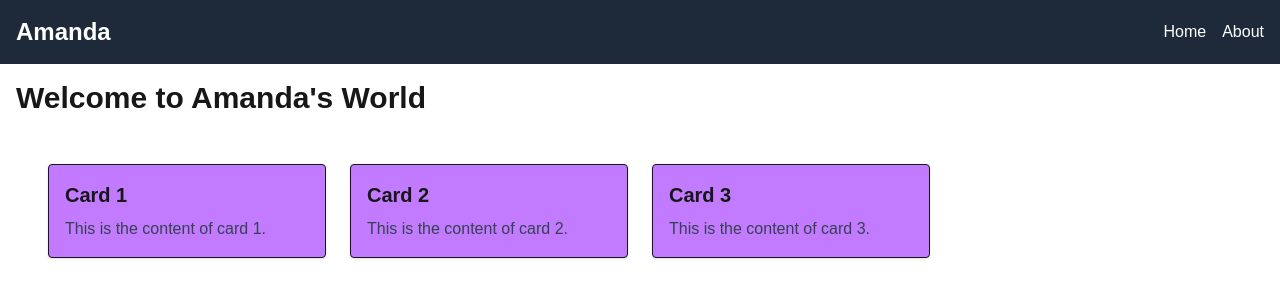
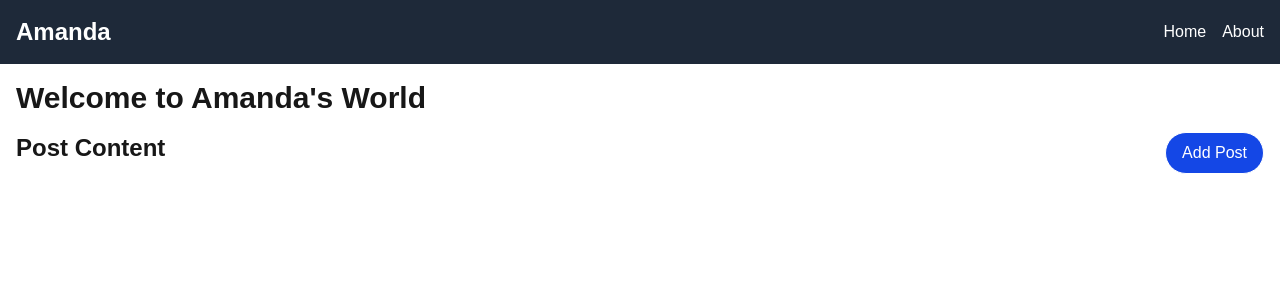
Before and after one commit to ama-lyn/alx-project-0x02-setup, a Next.js app in the folder alx-project-0x02/: page /home in a window 1280 px wide. Shown: the top 300 px of the page. Built offline with nearby package versions, Linux system fonts and the light colour scheme.

Commit message:
Modal Component

```diff
--- a/alx-project-0x02/components/common/Card.tsx
+++ b/alx-project-0x02/components/common/Card.tsx
@@ -1,5 +1,4 @@
-import { type CardProps } from '@/interfaces';
-import { cardData } from '@/constants/index';
+import { type CardProps } from "@/interfaces";
 
 const CardItem: React.FC<{ item: CardProps }> = ({ item }) => {
   return (
@@ -10,24 +9,20 @@ const CardItem: React.FC<{ item: CardProps }> = ({ item }) => {
   );
 };
 
-const CardList: React.FC = () => {
-  return (
+const CardList: React.FC<{ posts: CardProps[] }> = ({ posts }) => (
   <div className="grid grid-cols-1 md:grid-cols-2 lg:grid-cols-4 gap-6 px-4 md:px-8">
-      {cardData.map((item: CardProps, index: number) => (
+    {posts.map((item, index) => (
       <CardItem key={index} item={item} />
     ))}
   </div>
 );
-};
 
-const Card: React.FC = () => {
-  return (
+const Card: React.FC<{ posts: CardProps[] }> = ({ posts }) => (
   <div className="min-h-screen">
     <div className="py-8">
-        <CardList />
+      <CardList posts={posts} />
     </div>
   </div>
 );
-};
 
 export default Card;
--- /dev/null
+++ b/alx-project-0x02/components/common/PostModal.tsx
@@ -0,0 +1,72 @@
+import { CardProps, PostModalProps } from "@/interfaces";
+import React, { useState } from "react";
+
+const PostModal: React.FC<PostModalProps> = ({ onClose, onSubmit }) => {
+  const [post, setPost] = useState<CardProps>({
+    id:1,
+    title: "",
+    content: ""
+  });
+
+  const handleChange = (e: React.ChangeEvent<HTMLInputElement | HTMLTextAreaElement>) => {
+    const { name, value } = e.target;
+    setPost((prevPost) => ({ ...prevPost, [name]: value }));
+  };
+
+  const handleSubmit = (e: React.FormEvent) => {
+    e.preventDefault();
+    onSubmit(post);
+    onClose();
+  };
+
+  return (
+    <div className="fixed inset-0 bg-gray-900 bg-opacity-50 flex justify-center items-center">
+      <div className="bg-white rounded-lg p-8 shadow-lg w-full max-w-md">
+        <h2 className="text-2xl font-bold mb-4 text-gray-800">Add New Post</h2>
+        <form onSubmit={handleSubmit}>
+          <div className="mb-4">
+            <label htmlFor="title" className="block text-gray-700 font-medium mb-2">Title</label>
+            <input
+              type="text"
+              id="title"
+              name="title"
+              value={post.title}
+              onChange={handleChange}
+              className="w-full px-4 py-2 border rounded-lg focus:outline-none focus:ring-2 focus:ring-blue-500"
+              placeholder="Enter post title"
+            />
+          </div>
+          <div className="mb-4">
+            <label htmlFor="content" className="block text-gray-700 font-medium mb-2">Content</label>
+            <textarea
+              id="content"
+              name="content"
+              value={post.content}
+              onChange={handleChange}
+              rows={4}
+              className="w-full px-4 py-2 border rounded-lg focus:outline-none focus:ring-2 focus:ring-blue-500"
+              placeholder="Enter post content"
+            />
+          </div>
+          <div className="flex justify-between items-center">
+            <button
+              type="button"
+              onClick={onClose}
+              className="px-4 py-2 text-gray-600 hover:text-gray-800 focus:outline-none"
+            >
+              Cancel
+            </button>
+            <button
+              type="submit"
+              className="px-6 py-2 bg-blue-500 text-white rounded-lg hover:bg-blue-600 transition"
+            >
+              Add Post
+            </button>
+          </div>
+        </form>
+      </div>
+    </div>
+  );
+};
+
+export default PostModal;
--- a/alx-project-0x02/components/layout/Header.tsx
+++ b/alx-project-0x02/components/layout/Header.tsx
@@ -8,11 +8,11 @@ const Header: React.FC = () => {
         <nav>
           <ul className="flex space-x-4">
             <li className='hover:text-yellow-400 cursor:pointer'>
-              <Link href="/home" />
+              <Link href="/home" className='cursor:pointer'/>
               Home
             </li>
             <li className="hover:text-yellow-400 cursor:pointer">
-              <Link href="/about"/>
+              <Link href="/about" className='cursor:pointer'/>
               About
             </li>
           </ul>
--- a/alx-project-0x02/constants/index.ts
+++ /dev/null
@@ -1,16 +0,0 @@
-import { CardProps } from '@/interfaces/index';
-
-export const cardData: CardProps[] = [
-    {
-        title: "Card 1",
-        content: "This is the content of card 1."
-    },
-    {
-        title: "Card 2",
-        content: "This is the content of card 2."
-    },
-    {
-        title: "Card 3",
-        content: "This is the content of card 3."
-    }
-]
--- a/alx-project-0x02/interfaces/index.ts
+++ b/alx-project-0x02/interfaces/index.ts
@@ -1,4 +1,10 @@
 export interface CardProps{
+    id:number,
     title: string;
     content: string;
 }
+
+export interface PostModalProps {
+  onClose: () => void;
+  onSubmit: (post: CardProps) => void;
+}
--- a/alx-project-0x02/pages/home.tsx
+++ b/alx-project-0x02/pages/home.tsx
@@ -1,16 +1,46 @@
-import Header from '@/components/layout/Header';
-import Card from '@/components/common/Card';
+import Header from "@/components/layout/Header";
+import Card from "@/components/common/Card";
+import PostModal from "@/components/common/PostModal";
+import { CardProps } from "@/interfaces";
+import { useState } from "react";
 
-const Home: React.FC =()=>{
-    return(
-       <div>
-        <Header/>
-        <div className='container mx-auto p-4'>
-           <h1 className='text-3xl font-bold mb-4'>Welcome to Amanda&apos;s World</h1>
-           <Card />
+const Home: React.FC = () => {
+  const [isModalOpen, setModalOpen] = useState(false);
+  const [posts, setPosts] = useState<CardProps[]>([]);
+
+  const handleAddPost = (newPost: CardProps) => {
+    setPosts((prevPosts) => [
+      ...prevPosts,
+      { ...newPost, id: prevPosts.length + 1 },
+    ]);
+  };
+
+  return (
+    <div>
+      <Header />
+      <main className="container mx-auto p-4">
+        <h1 className="text-3xl font-bold mb-4">
+          Welcome to Amanda&apos;s World
+        </h1>
+        <div className="flex justify-between">
+          <h1 className="text-2xl font-semibold">Post Content</h1>
+          <button
+            onClick={() => setModalOpen(true)}
+            className="bg-blue-700 px-4 py-2 rounded-full text-white border border-red"
+          >
+            Add Post
+          </button>
         </div>
-        </div>
-    );
-}
+        <Card posts={posts} />
+      </main>
+      {isModalOpen && (
+        <PostModal
+          onClose={() => setModalOpen(false)}
+          onSubmit={handleAddPost}
+        />
+      )}
+    </div>
+  );
+};
 
 export default Home;
```
Lines whose indentation alone changed are shown as unchanged.
